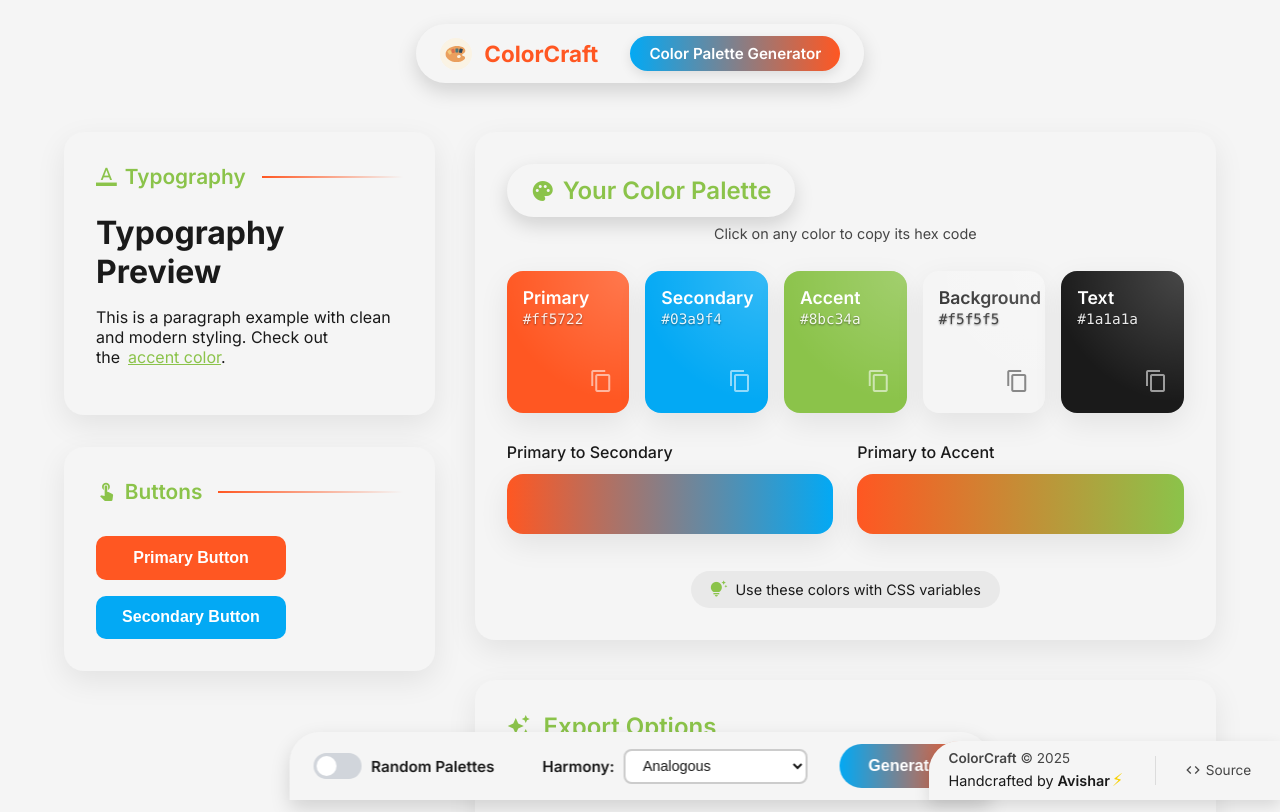
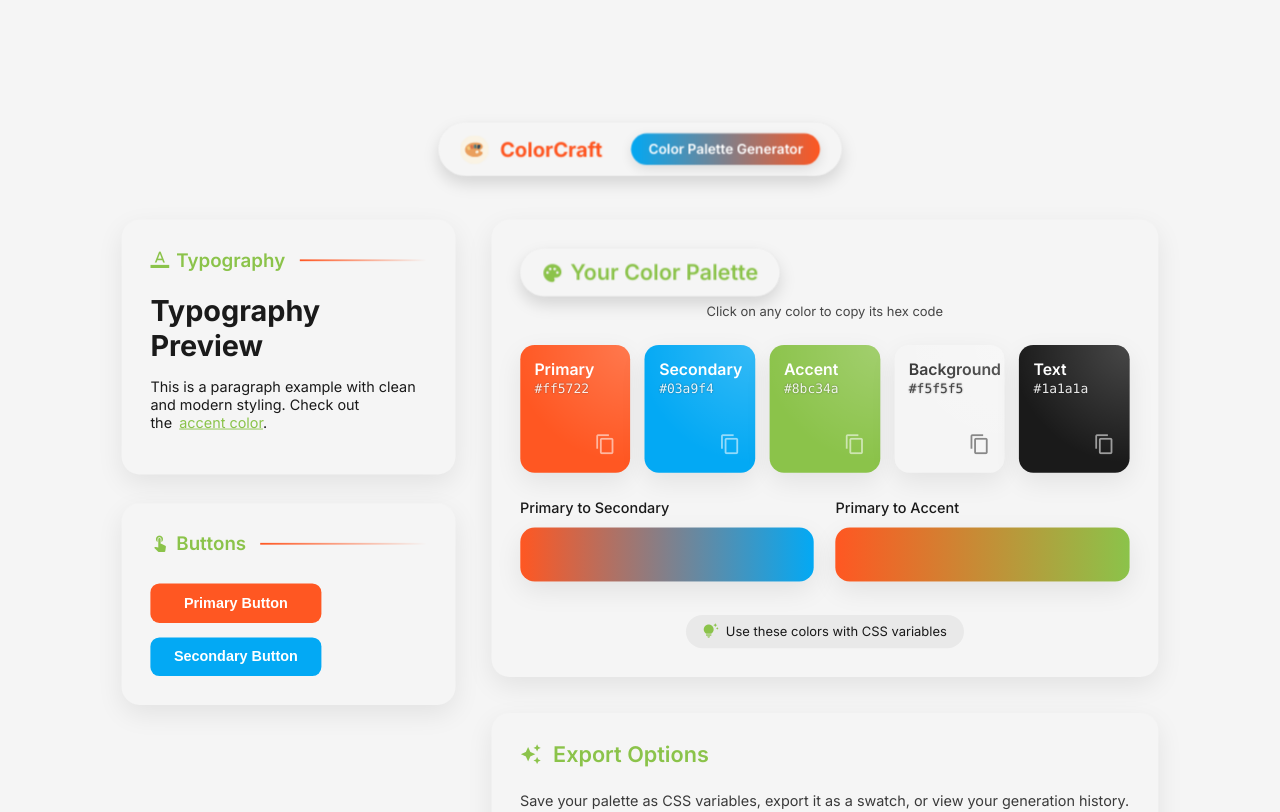
Before and after one commit to AvisharSharan/ColorCraft, a React (Vite) app: page / in a window 1280 px wide. Shown: the top 812 px of the page. Built offline with nearby package versions, Linux system fonts and the light colour scheme.

Commit message:
fixed some css

```diff
--- a/src/styles/App.css
+++ b/src/styles/App.css
@@ -25,10 +25,12 @@ body {
   color: var(--text, #333);
   min-height: 100vh;
   overflow-x: hidden;
+  transform: scale(0.9);
+  transform-origin: bottom;
 }
 
 .app-container {
-  display: flex;
+display: flex;
   flex-direction: column;
   width: 100%;
   min-height: 100vh;
```
